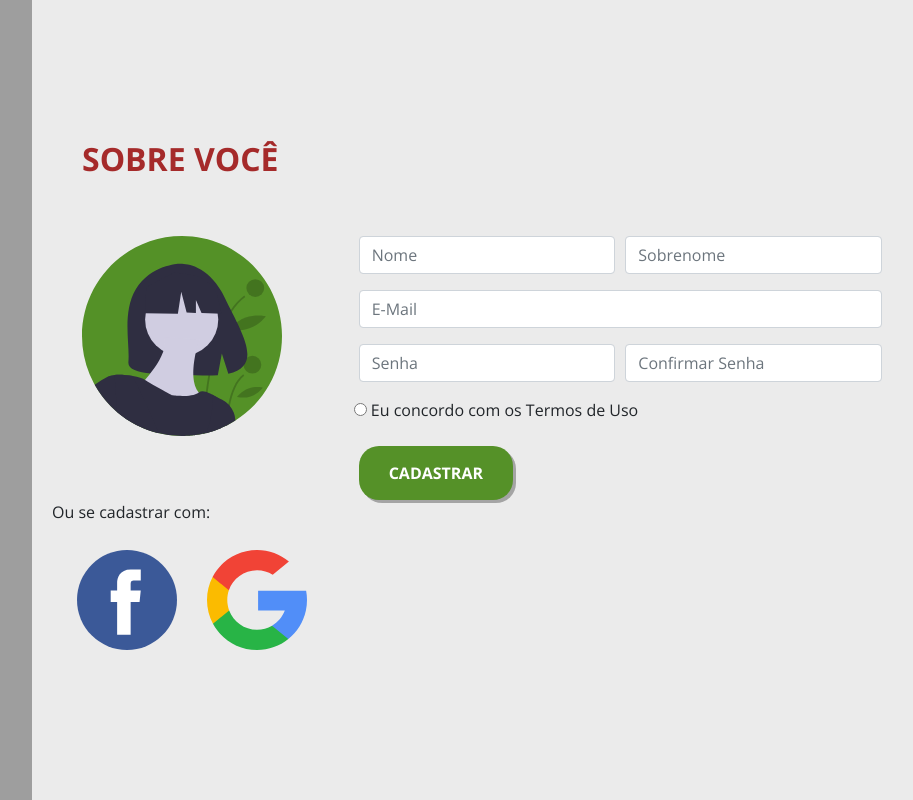
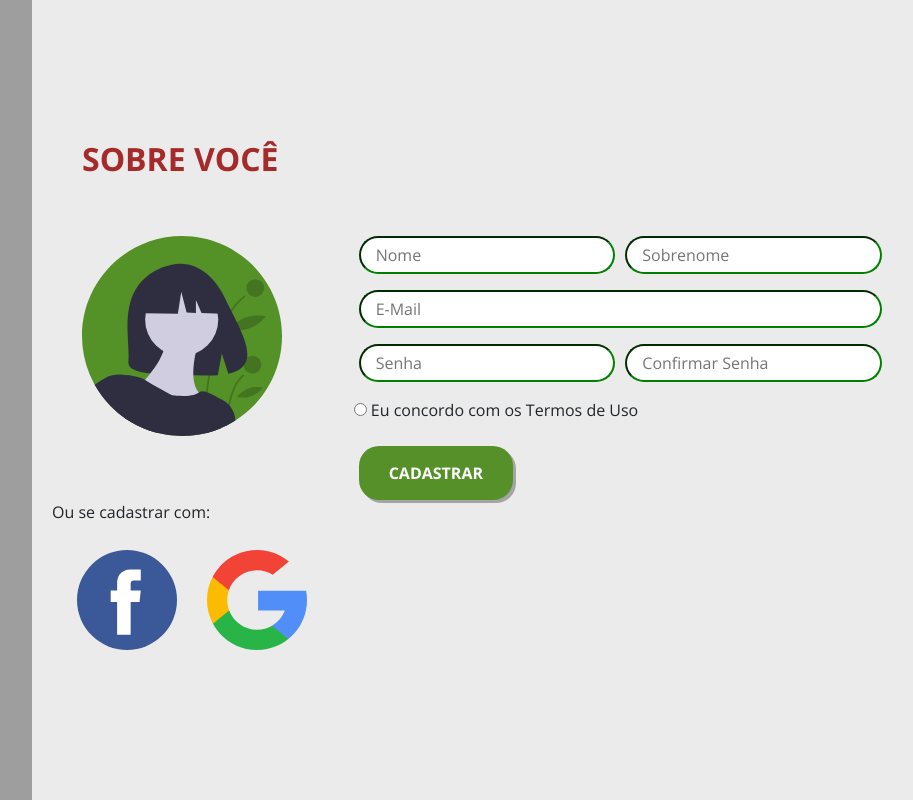
Before and after one commit to ymoretto/projeto-integrador-03, a PHP site: page /Cadastro/Usuario/cadastro-usuario.html in a window 1280 px wide. Shown: the whole page, without its empty margins (288-1201 px from the left). Run offline with PHP 8.4, Linux system fonts and the light colour scheme; grey boxes are pictures that could not be loaded.

Commit message:
Ajustes no cadastro do usuario

```diff
--- a/Cadastro/Usuario/cadastro-usuario.html
+++ b/Cadastro/Usuario/cadastro-usuario.html
@@ -30,21 +30,21 @@
                     <form action="" method="POST">
                       <div class="form-row">
                         <div class="form-group col-md-6">
-                          <input type="text" class="form-control" id="nome" placeholder="Nome">
+                          <input type="text" class="my-input" id="nome" placeholder="Nome">
                         </div>
                         <div class="form-group col-md-6">
-                          <input type="text" class="form-control" id="sobrenome" placeholder="Sobrenome">
+                          <input type="text" class="my-input" id="sobrenome" placeholder="Sobrenome">
                         </div>
                       </div>
                       <div class="form-group">
-                        <input type="email" class="form-control" id="email" placeholder="E-Mail">
+                        <input type="email" class="my-input" id="email" placeholder="E-Mail">
                       </div>
                       <div class="form-row">
                         <div class="form-group col-md-6">
-                          <input type="password" class="form-control" id="password" placeholder="Senha">
+                          <input type="password" class="my-input" id="password" placeholder="Senha">
                         </div>
                         <div class="form-group col-md-6">
-                          <input type="password" class="form-control" id="confirmar-senha" placeholder="Confirmar Senha">
+                          <input type="password" class="my-input" id="confirmar-senha" placeholder="Confirmar Senha">
                         </div>
                       </div>
                       <div class="form-row">
--- a/Cadastro/Usuario/style-cadastro-usuario.css
+++ b/Cadastro/Usuario/style-cadastro-usuario.css
@@ -43,10 +43,11 @@ h2 {
     padding-bottom: 50px;
 }
 
-input {
+.my-input {
     border-color: green;
     border-radius: 20px;
     padding: 5px 15px;
+    width: 100%;
 }
 
 .button {
```
